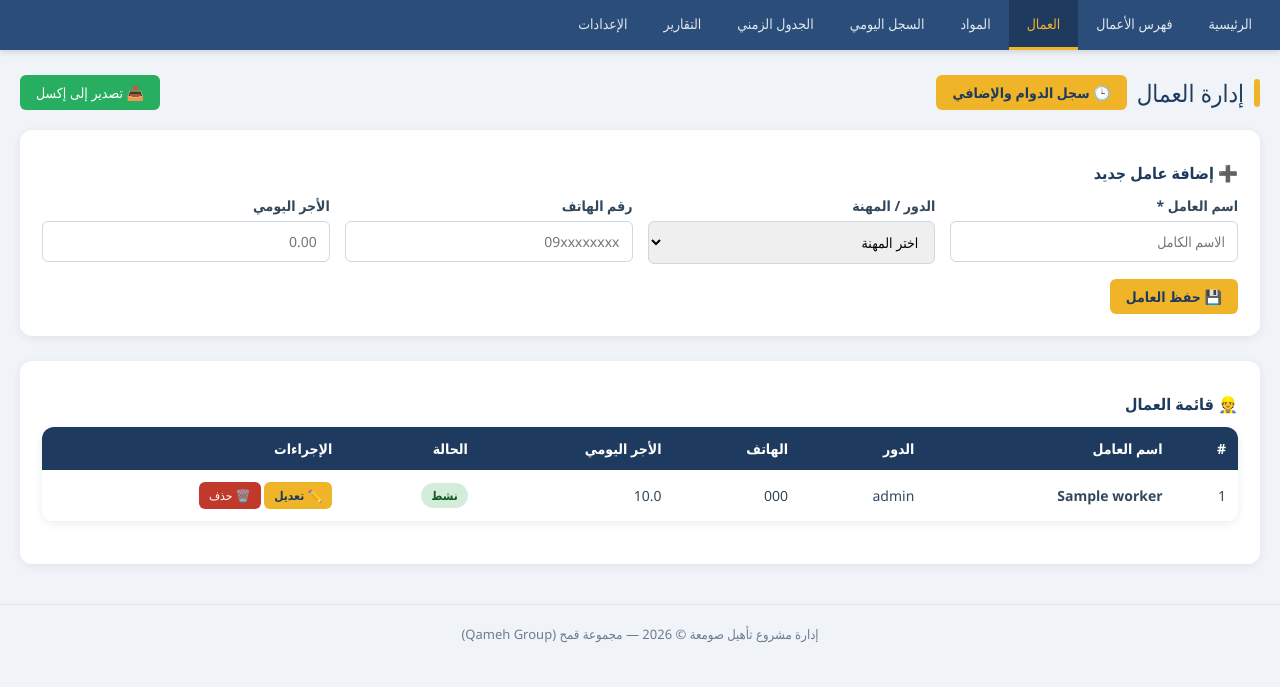
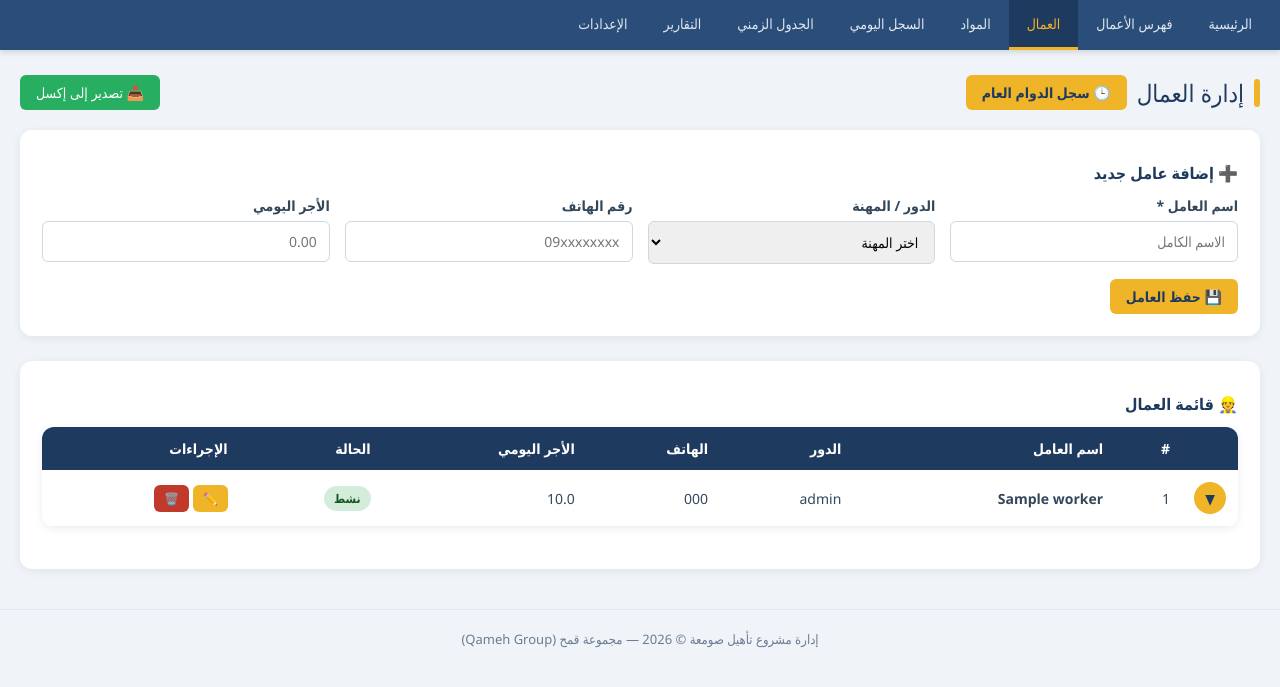
Before and after one commit to mahmodkhalil/silos-maintenance, a Flask app: page /workers in a window 1280 px wide. Shown: the part 65-752 px from the top of the page. Run offline with Flask 3, Linux system fonts and the light colour scheme; the visitor is signed in with stand-in values (Sample User, id 1); tables that the repository leaves empty hold one stand-in row (values such as "Sample post").

Commit message:
Refactor workers.html for improved structure and functionality

```diff
--- a/templates/workers.html
+++ b/templates/workers.html
@@ -4,11 +4,10 @@
 
 {% block content %}
 
-<!-- ===== عنوان الصفحة وأزرار التصدير والدوام ===== -->
 <div style="display: flex; justify-content: space-between; align-items: center; flex-wrap: wrap; gap: 10px; margin-bottom: 20px;">
     <div style="display: flex; gap: 10px; align-items: center;">
         <div class="page-title" style="margin-bottom: 0;">إدارة العمال</div>
-        <a href="{{ url_for('worker_attendance') }}" class="btn btn-gold">🕒 سجل الدوام والإضافي</a>
+        <a href="{{ url_for('worker_attendance') }}" class="btn btn-gold">🕒 سجل الدوام العام</a>
     </div>
     <a href="{{ url_for('export_workers') }}" class="btn btn-primary" style="background: #27ae60; color: white;">📥 تصدير إلى إكسل</a>
 </div>
@@ -55,6 +54,7 @@
     <table>
         <thead>
             <tr>
+                <th style="width:40px;"></th>
                 <th>#</th>
                 <th>اسم العامل</th>
                 <th>الدور</th>
@@ -67,6 +67,9 @@
         <tbody>
             {% for worker in workers %}
             <tr>
+                <td>
+                    <button class="expand-btn" onclick="toggleAttendance({{ worker.id }})" id="btn-{{ worker.id }}">▼</button>
+                </td>
                 <td>{{ worker.id }}</td>
                 <td><strong>{{ worker.name }}</strong></td>
                 <td>{{ worker.role or '—' }}</td>
@@ -82,64 +85,85 @@
                 <td style="white-space: nowrap;">
                     <button type="button" class="btn btn-gold btn-sm"
                         onclick="openEditModal('{{ worker.id }}', '{{ worker.name }}', '{{ worker.role }}', '{{ worker.phone }}', '{{ worker.daily_wage }}')">
-                        ✏️ تعديل
+                        ✏️
                     </button>
+                    <form method="POST" action="{{ url_for('delete_worker', worker_id=worker.id) }}" style="display:inline;" onsubmit="return confirm('هل أنت متأكد من حذف هذا العامل نهائياً؟');">
+                        <button type="submit" class="btn btn-danger btn-sm">🗑️</button>
+                    </form>
+                </td>
+            </tr>
 
-                    <form method="POST" action="{{ url_for('delete_worker', worker_id=worker.id) }}" style="display:inline;" onsubmit="return confirm('هل أنت متأكد من حذف هذا العامل نهائياً؟');">
-                        <button type="submit" class="btn btn-danger btn-sm">🗑️ حذف</button>
-                    </form>
+            <!-- ===== الصف المنسدل لسجل الدوام ===== -->
+            <tr class="sub-row" id="row-{{ worker.id }}">
+                <td colspan="8">
+                    <div class="sub-title">🕒 سجل الدوام والإضافي (لهذا العامل)</div>
+                    {% if attendance_by_worker.get(worker.id) %}
+                    <table class="sub-table">
+                        <thead>
+                            <tr><th>التاريخ</th><th>الحالة</th><th>ساعات الإضافي</th><th>ملاحظات</th></tr>
+                        </thead>
+                        <tbody>
+                            {% for a in attendance_by_worker[worker.id] %}
+                            <tr>
+                                <td>{{ a.date }}</td>
+                                <td>
+                                    {% if a.status == 'حاضر' %}
+                                        <span class="badge badge-done">حاضر</span>
+                                    {% elif a.status == 'إجازة' %}
+                                        <span class="badge badge-progress">إجازة</span>
+                                    {% else %}
+                                        <span class="badge badge-pending">غائب</span>
+                                    {% endif %}
+                                </td>
+                                <td>{{ a.overtime_hours }} ساعة</td>
+                                <td>{{ a.notes or '—' }}</td>
+                            </tr>
+                            {% endfor %}
+                        </tbody>
+                    </table>
+                    {% else %}
+                    <p style="font-size:13px; color:#6b7c93;">لا يوجد سجلات دوام لهذا العامل بعد.</p>
+                    {% endif %}
                 </td>
             </tr>
             {% endfor %}
         </tbody>
     </table>
     {% else %}
-    <p style="font-size:14px; color:#6b7c93; text-align:center; padding:20px;">
-        لا يوجد عمال مسجلين بعد. أضف أول عامل من النموذج أعلاه.
-    </p>
+    <p style="font-size:14px; color:#6b7c93; text-align:center; padding:20px;">لا يوجد عمال مسجلين بعد.</p>
     {% endif %}
 </div>
 
 {% endblock %}
 
 {% block scripts %}
-<!-- ===== نافذة التعديل المنبثقة (Modal) ===== -->
 <div id="editModal" style="display:none; position:fixed; top:0; left:0; width:100%; height:100%; background:rgba(0,0,0,0.5); z-index:1000; align-items:center; justify-content:center;">
     <div class="form-box" style="width:90%; max-width:500px; background:white; margin:50px auto; position:relative;">
         <button onclick="closeEditModal()" style="position:absolute; top:10px; left:10px; background:none; border:none; font-size:20px; cursor:pointer;">✖</button>
-
         <div class="sub-title" style="font-size:18px; margin-bottom:15px;">✏️ تعديل بيانات العامل</div>
-
         <form id="editForm" method="POST" action="">
-            <div class="form-group">
-                <label>اسم العامل *</label>
-                <input type="text" name="name" id="edit_name" required>
-            </div>
-            <div class="form-group">
-                <label>الدور / المهنة</label>
-                <select name="role" id="edit_role">
-                    <option value="مشرف">مشرف</option>
-                    <option value="حداد">حداد</option>
-                    <option value="نجار">نجار</option>
-                    <option value="كهربائي">كهربائي</option>
-                    <option value="ميكانيكي">ميكانيكي</option>
-                    <option value="عامل">عامل</option>
-                </select>
-            </div>
-            <div class="form-group">
-                <label>رقم الهاتف</label>
-                <input type="text" name="phone" id="edit_phone">
-            </div>
-            <div class="form-group">
-                <label>الأجر اليومي</label>
-                <input type="number" name="daily_wage" id="edit_daily_wage" step="0.01">
-            </div>
+            <div class="form-group"><label>اسم العامل *</label><input type="text" name="name" id="edit_name" required></div>
+            <div class="form-group"><label>الدور / المهنة</label><select name="role" id="edit_role"><option value="مشرف">مشرف</option><option value="حداد">حداد</option><option value="نجار">نجار</option><option value="كهربائي">كهربائي</option><option value="ميكانيكي">ميكانيكي</option><option value="عامل">عامل</option></select></div>
+            <div class="form-group"><label>رقم الهاتف</label><input type="text" name="phone" id="edit_phone"></div>
+            <div class="form-group"><label>الأجر اليومي</label><input type="number" name="daily_wage" id="edit_daily_wage" step="0.01"></div>
             <button type="submit" class="btn btn-gold" style="width:100%;">💾 حفظ التعديلات</button>
         </form>
     </div>
 </div>
 
 <script>
+    function toggleAttendance(workerId) {
+        const row = document.getElementById('row-' + workerId);
+        const btn = document.getElementById('btn-' + workerId);
+        if (row.style.display === 'table-row') {
+            row.style.display = 'none';
+            btn.classList.remove('open');
+        } else {
+            row.style.display = 'table-row';
+            btn.classList.add('open');
+        }
+    }
+
     function openEditModal(id, name, role, phone, daily_wage) {
         document.getElementById('edit_name').value = name;
         document.getElementById('edit_role').value = role;
```
